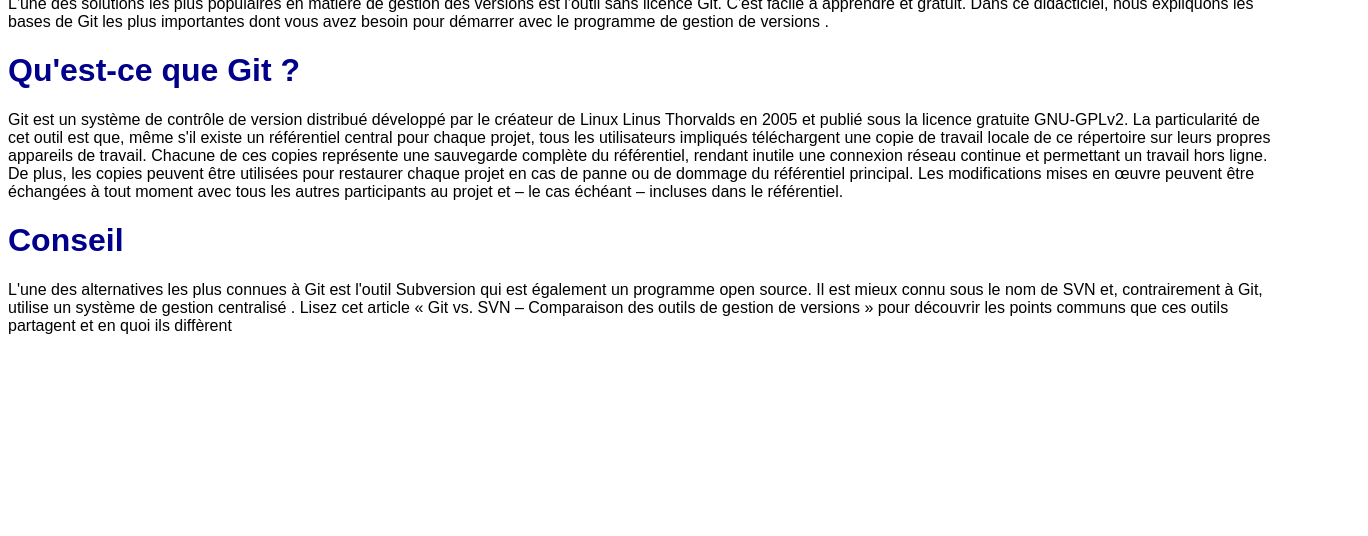
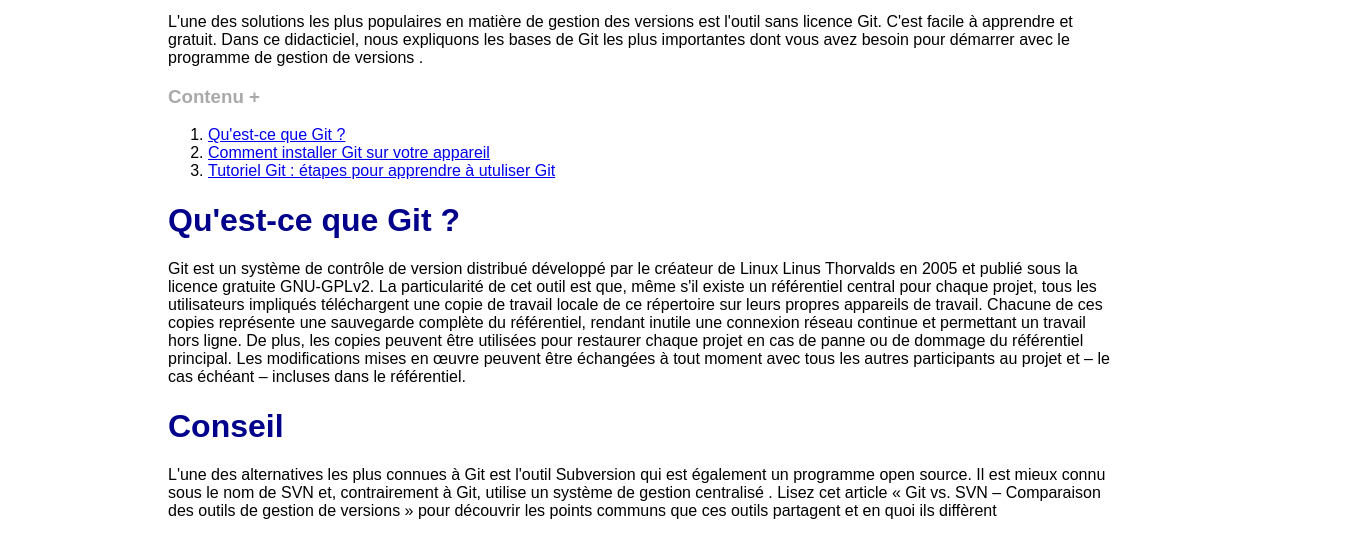
Before and after one commit to lmeline/execice-19-10, a plain HTML site: page index.html in a window 1280 px wide. Shown: the part 797-1333 px from the top of the page, 1368 px wide, since content can reach past the window. Before the commit the page ends 1148 px from the top, so only its background shows below. Drawn offline with Linux system fonts and the light colour scheme.

Commit message:
ajout de puces

```diff
--- a/index.html
+++ b/index.html
@@ -5,7 +5,10 @@
     <meta name="viewport" content="width=device-width, initial-scale=1.0">
     <title> Tutoriel GIT </title>
     <link rel="stylesheet" href="style.css">
+
 </head>
+
+<body>
     <img src="image/tuto git.jpg">
 
     <h1>Tutoriel Git pour les débutants</h1>
@@ -18,6 +21,14 @@
     L'une des solutions les plus populaires en matière de gestion des versions est l'outil sans licence Git. C'est facile à apprendre et gratuit. Dans ce didacticiel, nous expliquons les bases de Git les plus importantes dont vous avez besoin pour démarrer avec le programme de gestion de versions . </p>
     </section>
 
+    <nav>
+        <h3> Contenu + </h3>
+        <ol>
+            <li> <a href="Qu'est-ce que Git ?">Qu'est-ce que Git ?</a></li>
+            <li> <a href="Comment installer Git sur votre appareil">Comment installer Git sur votre appareil</a></li>
+            <li> <a href="Tutoriel Git : étapes pour apprendre à utuliser Git">Tutoriel Git : étapes pour apprendre à utuliser Git</a></li>
+        </ol>
+    </nav>
     <h1> Qu'est-ce que Git ?</h1>
 
     <p>Git est un système de contrôle de version distribué développé par le créateur de Linux Linus Thorvalds en 2005 et publié sous la licence gratuite GNU-GPLv2. La particularité de cet outil est que, même s'il existe un référentiel central pour chaque projet, tous les utilisateurs impliqués téléchargent une copie de travail locale de ce répertoire sur leurs propres appareils de travail. Chacune de ces copies représente une sauvegarde complète du référentiel, rendant inutile une connexion réseau continue et permettant un travail hors ligne. De plus, les copies peuvent être utilisées pour restaurer chaque projet en cas de panne ou de dommage du référentiel principal. Les modifications mises en œuvre peuvent être échangées à tout moment avec tous les autres participants au projet et – le cas échéant – incluses dans le référentiel.</p>
@@ -26,7 +37,5 @@
 
     <p>L'une des alternatives les plus connues à Git est l'outil Subversion qui est également un programme open source. Il est mieux connu sous le nom de SVN et, contrairement à Git, utilise un système de gestion centralisé . Lisez cet article  « Git vs. SVN – Comparaison des outils de gestion de versions »  pour découvrir les points communs que ces outils partagent et en quoi ils diffèrent</p>
 
-<body>
-
 </body>
 </html>
--- a/style.css
+++ b/style.css
@@ -1,9 +1,14 @@
 body{
     font-family: Arial, Helvetica, sans-serif;
+    padding-left: 10rem; padding-right: 10rem;
+
 }
 
 h1 {
     color: darkblue;
+}
+h3 {
+    color: darkgray;
 }
 p{
 
```
Lines whose indentation alone changed are shown as unchanged.
